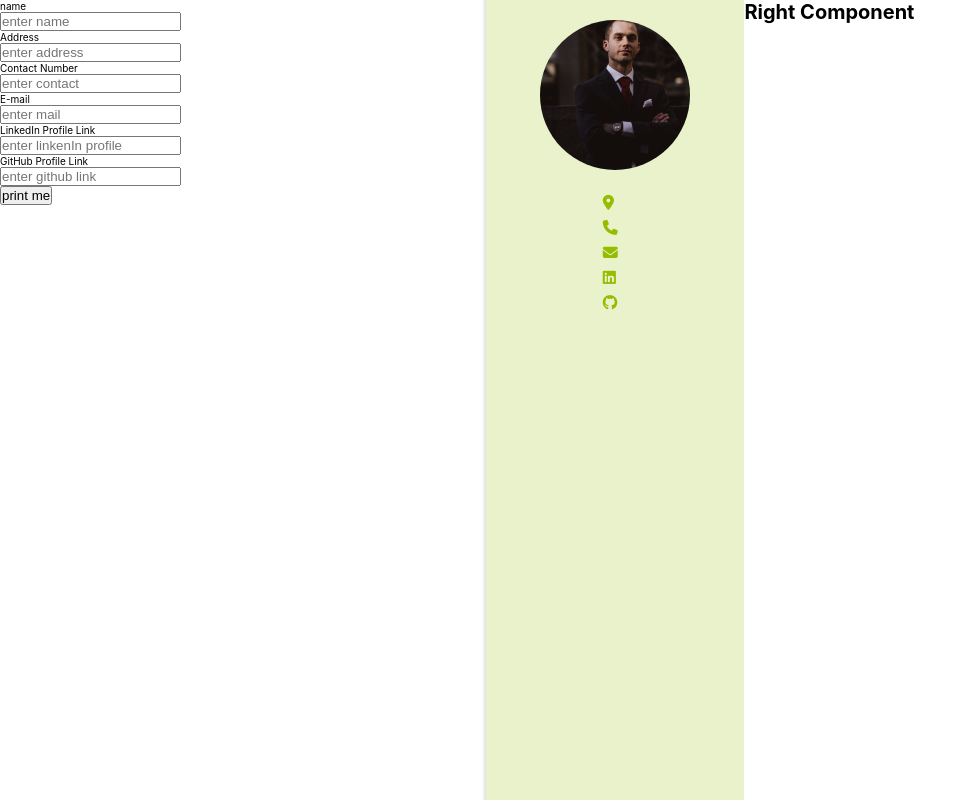
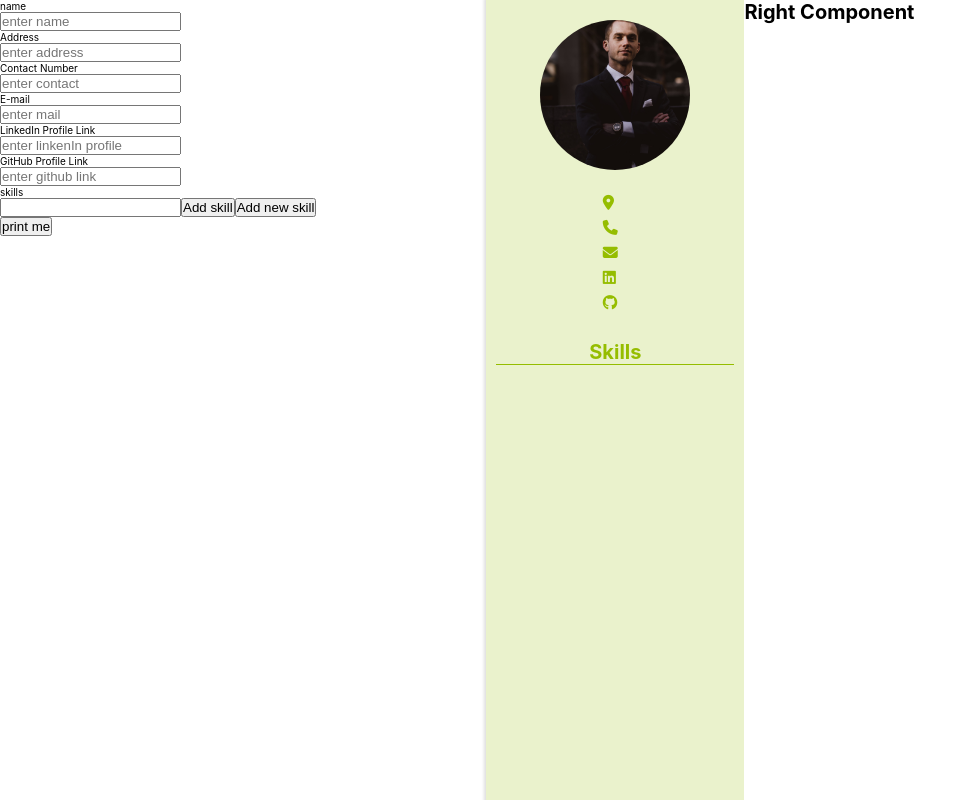
Before and after one commit to dineshveguru/resume-builder-remastered, a React (Create React App) app: page / in a window 1280 px wide. Shown: the top 800 px of the page, without its empty margins (0-977 px from the left). Built offline with nearby package versions, Linux system fonts and the light colour scheme.

Commit message:
made some changes

```diff
--- a/src/App.js
+++ b/src/App.js
@@ -13,6 +13,25 @@ function App() {
     linkedinProfile: "",
     githubLink: "",
   });
+  const [skill, setSkill] = React.useState("");
+  const [skillSet, setSkillSet] = React.useState([]);
+  function changeSkill(event) {
+    setSkill(event.target.value);
+    console.log(skill);
+  }
+  function changeSkillSet(event) {
+    if (skill) {
+      let num = skillSet.length + 1;
+      let newSkill = { id: num, skillName: skill };
+      setSkillSet([...skillSet, newSkill]);
+      setSkill("");
+      console.log(skillSet);
+    }
+  }
+  function deleteSkill(id) {
+    let newTasks = skillSet.filter((task) => task.id !== id);
+    setSkillSet(newTasks);
+  }
   function changeDetails(event) {
     const { name, value } = event.target;
     setDetails((prevData) => ({
@@ -27,11 +46,17 @@ function App() {
   return (
     <div className="App">
       <div>
-        <Form details={details} changeDetails={changeDetails} />
+        <Form
+          details={details}
+          changeDetails={changeDetails}
+          changeSkill={changeSkill}
+          changeSkillSet={changeSkillSet}
+          deleteSkill={deleteSkill}
+        />
         <button onClick={handlePrint}>print me</button>
       </div>
       <div>
-        <Resume innerRef={componentRef} details={details} />
+        <Resume innerRef={componentRef} details={details} skillSet={skillSet} />
       </div>
     </div>
   );
--- a/src/components/Form.js
+++ b/src/components/Form.js
@@ -1,4 +1,20 @@
+import React from "react";
+import SkillAdd from "./SkillAdd";
+import SkillComponent from "./SkillComponent";
+
 function Form(props) {
+  const [skillList, setSkillList] = React.useState([]);
+  function handleAddSkill(event) {
+    setSkillList(
+      skillList.concat(
+        <SkillAdd
+          key={skillList.length}
+          deleteSkill={props.deleteSkill}
+          changeSkill={props.changeSkill}
+        />
+      )
+    );
+  }
   return (
     <div>
       <p>name</p>
@@ -49,6 +65,11 @@ function Form(props) {
         name="githubLink"
         onChange={props.changeDetails}
       />
+      <p>skills</p>
+      <input type="text" onChange={props.changeSkill} />
+      <button onClick={props.changeSkillSet}>Add skill</button>
+      <button onClick={handleAddSkill}>Add new skill</button>
+      {skillList}
     </div>
   );
 }
--- a/src/components/LeftComponents/LeftComponent.js
+++ b/src/components/LeftComponents/LeftComponent.js
@@ -1,6 +1,10 @@
 import "../../styles/leftComponent.css";
+import SkillComponent from "../SkillComponent";
 
 function LeftComponent(props) {
+  const elements = props.skillSet.map((item) => (
+    <SkillComponent skillName={item.skillName} />
+  ));
   return (
     <div className="left--container">
       <div
@@ -34,6 +38,10 @@ function LeftComponent(props) {
           <p>{props.details.githubLink}</p>
         </div>
       </div>
+      <div className="skills-section">
+        <h1>Skills</h1>
+        {elements}
+      </div>
     </div>
   );
 }
--- a/src/components/Resume.js
+++ b/src/components/Resume.js
@@ -6,7 +6,7 @@ function Resume(props) {
   return (
     <div>
       <div className="resume-container" ref={props.innerRef}>
-        <LeftComponent details={props.details} />
+        <LeftComponent details={props.details} skillSet={props.skillSet} />
         <RightComponent />
       </div>
     </div>
--- /dev/null
+++ b/src/components/SkillAdd.js
@@ -0,0 +1,10 @@
+function SkillAdd(props) {
+  return (
+    <div>
+      <input type="text" onChange={props.changeSkill} />
+      <button onClick={props.deleteSkill(props.key)}>delete</button>
+    </div>
+  );
+}
+
+export default SkillAdd;
--- /dev/null
+++ b/src/components/SkillComponent.js
@@ -0,0 +1,9 @@
+function SkillComponent(props) {
+  return (
+    <div>
+      <p>{props.skillName}</p>
+    </div>
+  );
+}
+
+export default SkillComponent;
--- a/src/styles/leftComponent.css
+++ b/src/styles/leftComponent.css
@@ -48,3 +48,14 @@ html{
     color: #95bd00;
     font-size: 1.5rem;
 }
+
+.skills-section{
+    width: 100%;
+    margin-top: 3rem;
+}
+
+.skills-section h1{
+    color: #95bd00;
+    border-bottom: 1px solid #95bd00;
+    text-align: center;
+}
```
